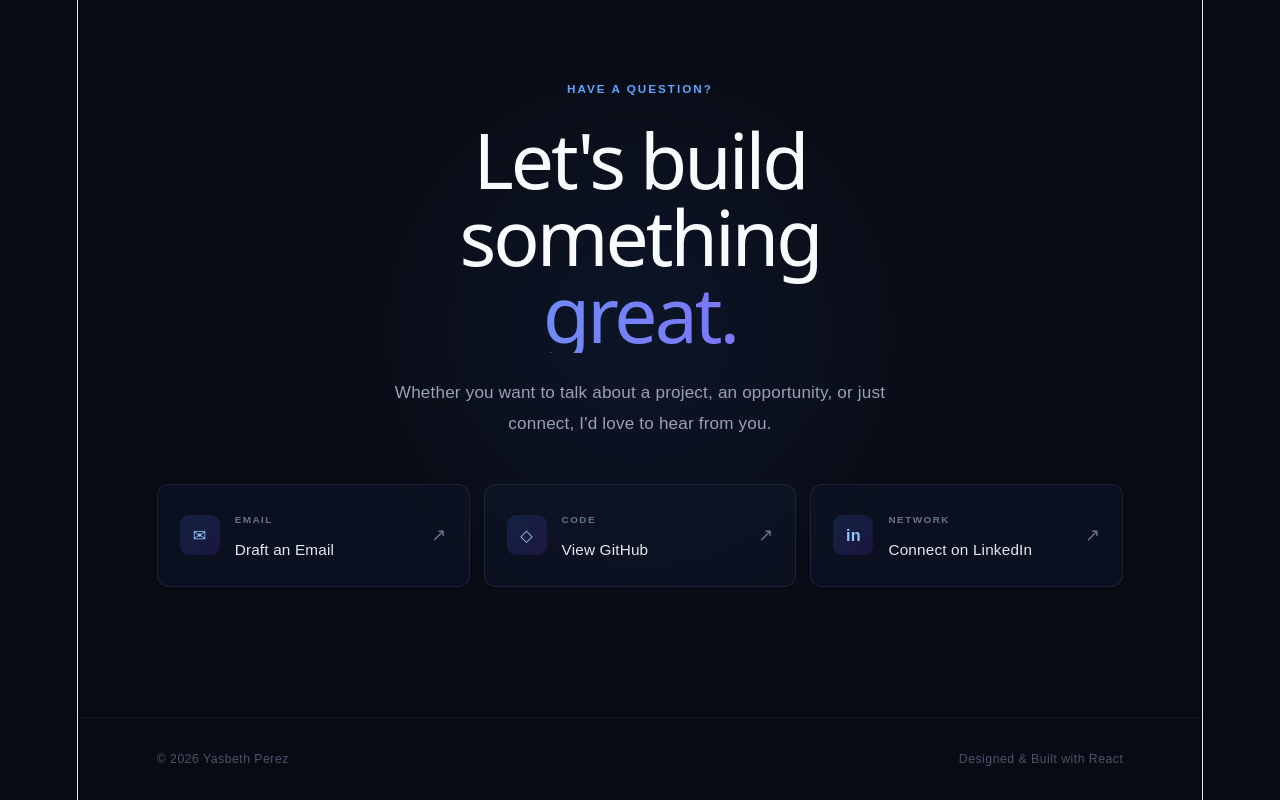
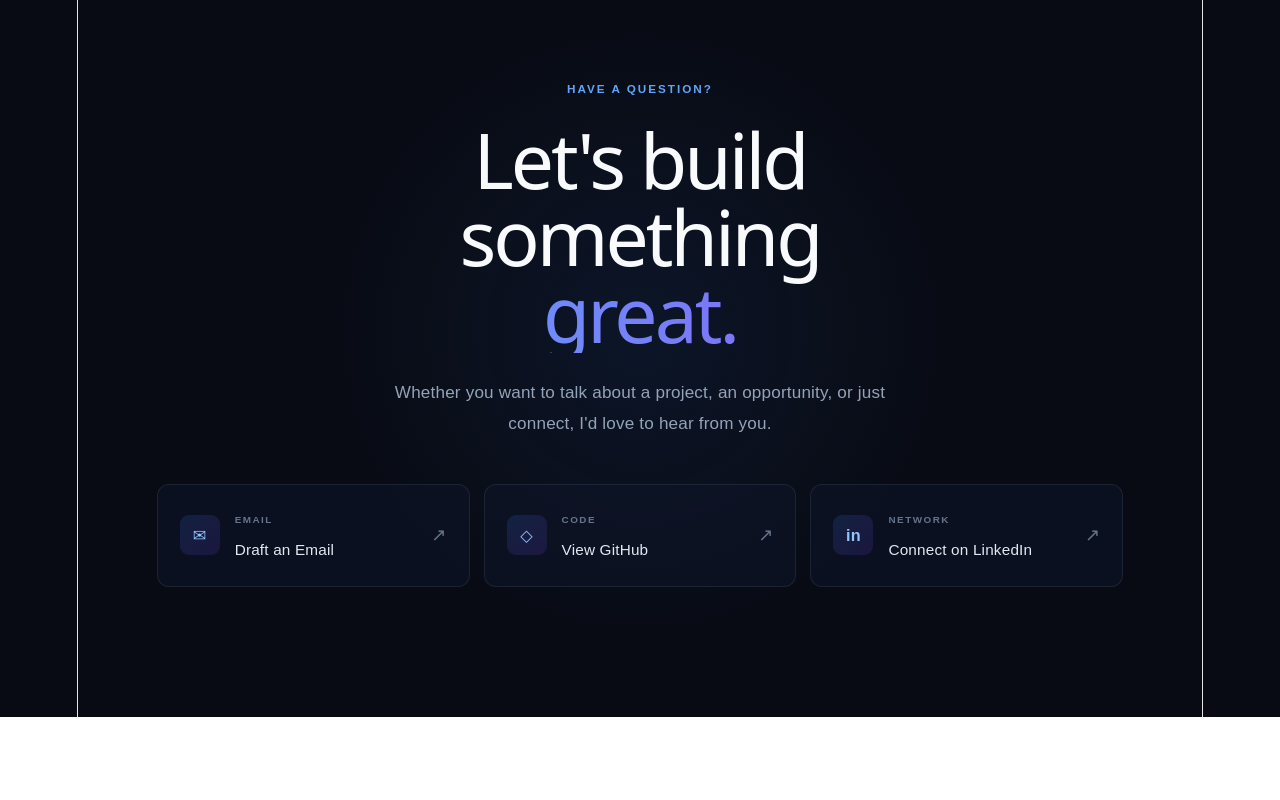
Before and after one commit to yperez20/Yasbeth_Perez_Portfolio, a React app in the folder frontend/: page / in a window 1280 px wide. Shown: the part 3495-4295 px from the top of the page. After the commit the page ends 4212 px from the top, so only its background shows below. Built offline with nearby package versions, Linux system fonts and the light colour scheme; the HTML template or start-up script is replaced by a standard one.

Commit message:
Removed Footer

```diff
--- a/frontend/src/App.jsx
+++ b/frontend/src/App.jsx
@@ -46,21 +46,6 @@ function App() {
 
       </main>
 
-
-      {/* Footer */}
-      <footer>
-
-        <p>
-          © 2026 Yasbeth Perez
-        </p>
-
-        <p>
-          Designed & Built with React
-        </p>
-
-      </footer>
-
-
       {/* Back to top */}
       {showTopButton && (
         <a href="#" className="back-to-top">
```
